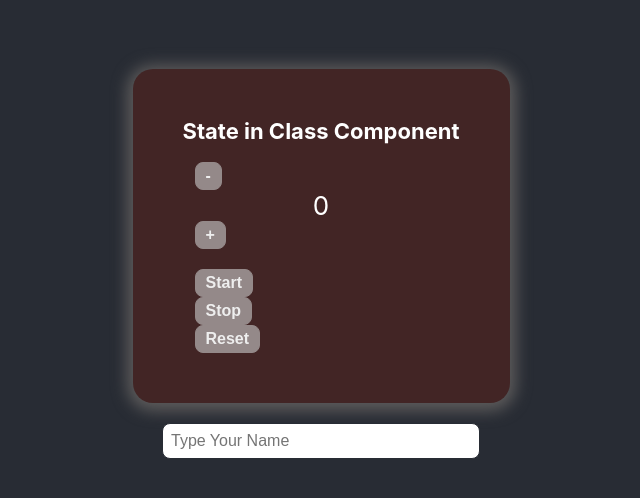
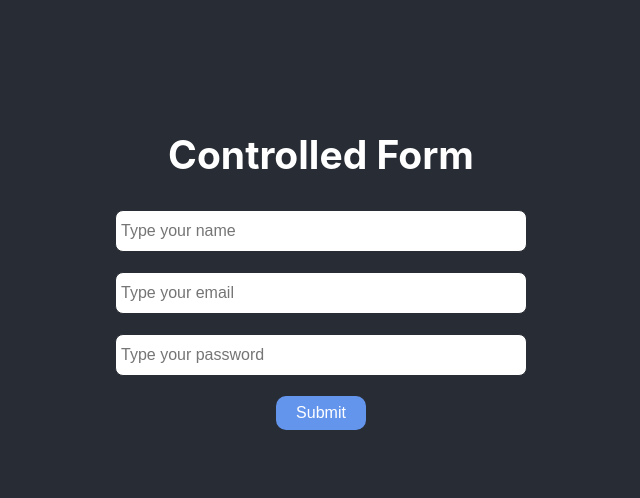
Before and after one commit to nazmul98/exploring-react-class-component, a React (Create React App) app: page /controlled in a window 1280 px wide. Shown: the part 126-624 px from the top of the page, without its empty margins (319-959 px from the left). Built offline with nearby package versions, Linux system fonts and the light colour scheme.

Commit message:
controlled form

```diff
--- a/src/App.js
+++ b/src/App.js
@@ -3,6 +3,7 @@
 import Timer from './Component/Timer/Timer';
 import Event from './Component/Event/Event';
 import UncontrolledForm from './Component/UncontrolledForm/UncontrolledForm';
+import ControlledForm from './Component/Controlled/Controlled';
 import {
   BrowserRouter as Router,
   Switch,
@@ -24,6 +25,9 @@
                 <Route path="/uncform">
                   <UncontrolledForm />
                 </Route>
+                <Route path="/controlled">
+                  <ControlledForm />
+                </Route>
                 <Route path="/">
                   <Timer />
                   <Event />
--- /dev/null
+++ b/src/Component/Controlled/Controlled.js
@@ -0,0 +1,60 @@
+import React from 'react';
+import './../Form/Form.css';
+
+class ControlledForm extends React.Component {
+    state = {
+        name: "",
+        email: "",
+        password: ""
+    }
+    handleChange = event => {
+        this.setState({
+            [event.target.name] : event.target.value
+        });
+    }
+    handleSubmit = event => {
+        console.log(this.state);
+        event.preventDefault();
+        event.target.reset();
+        this.setState({
+            name:"", email: "", password: ""
+        });
+    }
+    render() {
+        const {name, email, password} = this.state;
+        return (
+            <div className="Container myForm">
+                <h2>Controlled Form</h2>
+                <form onSubmit={this.handleSubmit}>
+                    <input
+                    type="text"
+                    name="name"
+                    placeholder="Type your name"
+                    value = {name}
+                    onChange={this.handleChange}
+                    />
+
+                    <input
+                    type="email"
+                    name="email"
+                    placeholder="Type your email"
+                    value={email}
+                    onChange={this.handleChange}
+                    />
+
+                    <input
+                    type="password"
+                    name="password"
+                    placeholder="Type your password"
+                    value={password}
+                    onChange={this.handleChange}
+                    />
+
+                    <button type="submit">Submit</button>
+                </form>
+            </div>
+        );
+    }
+}
+
+export default ControlledForm;
--- a/src/Component/UncontrolledForm/UncontrolledForm.js
+++ b/src/Component/UncontrolledForm/UncontrolledForm.js
@@ -14,6 +14,7 @@
     render () {
         return(
             <div className="Container myForm">
+                <h2>Uncontrolled Form</h2>
                 <form onSubmit={this.handleSubmit}>
                     <input type="text" name="name" placeholder="Type your name"/>
                     <input type="email" name="email" placeholder="Type your email"/>
```
